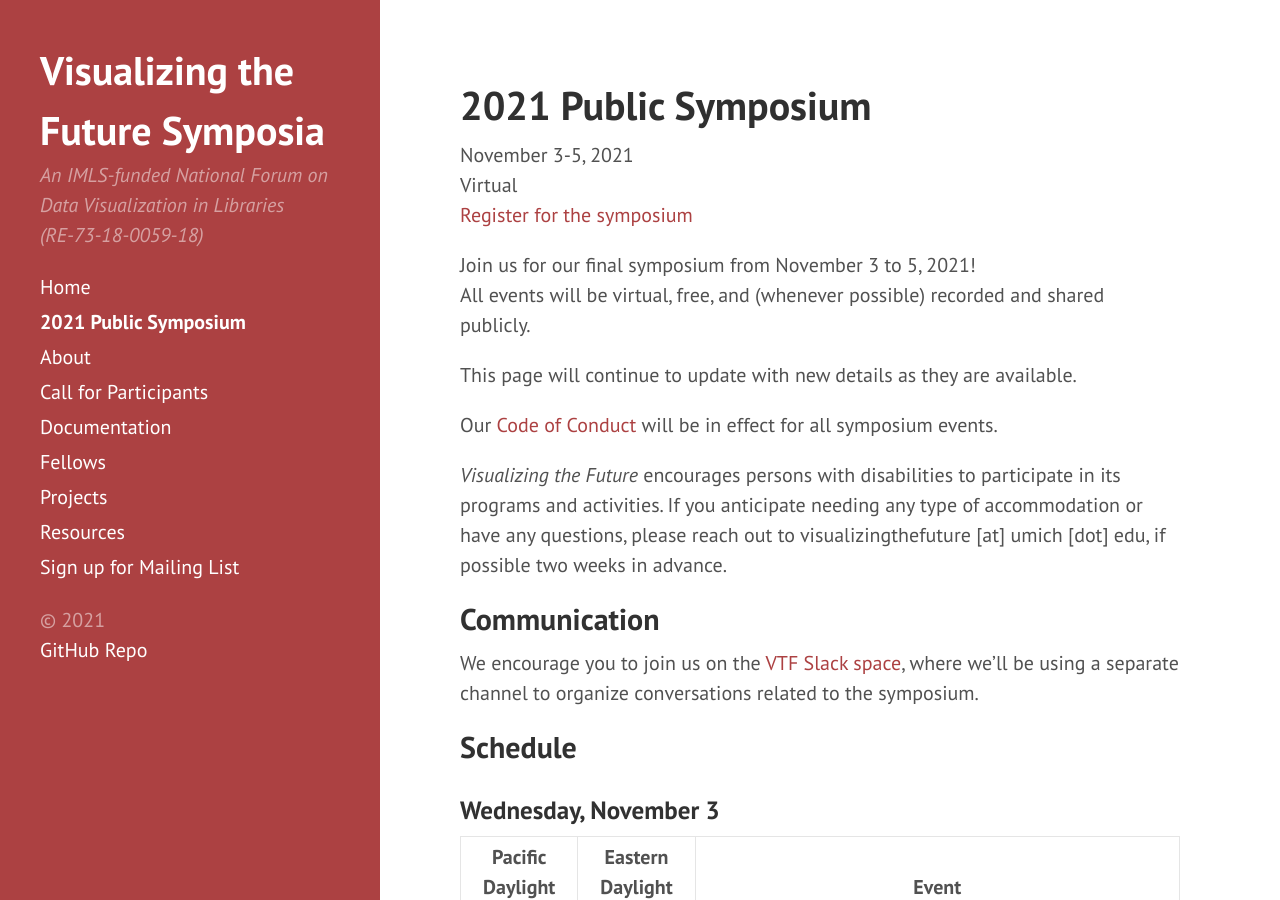
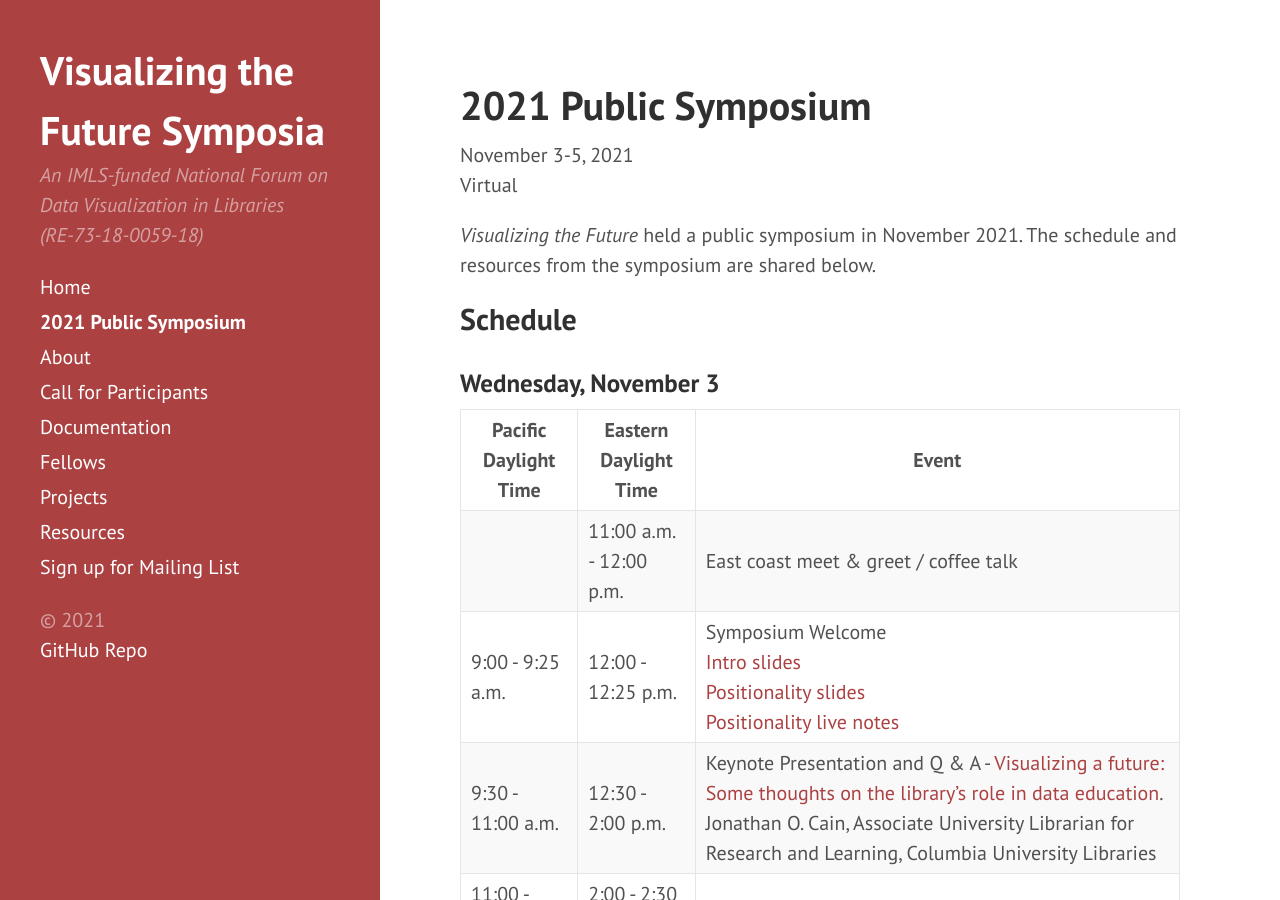
Before and after one commit to visualizingthefuture/visualizingthefuture.github.io, a Jekyll site: the page built from symposium.md, in a window 1280 px wide and 900 px high. Built offline with Jekyll 4.4.1, drawn with Linux system fonts in a browser that asks for light colours.

Commit message:
additional formatting, removing registration info

```diff
--- a/symposium.md
+++ b/symposium.md
@@ -5,20 +5,8 @@ title: 2021 Public Symposium
 
 November 3-5, 2021
 Virtual
-[Register for the symposium](https://duke.zoom.us/meeting/register/tJIucOiupj4uE9brEQ94y1qOmJedEunS1YuE)
 
-Join us for our final symposium from November 3 to 5, 2021!
-All events will be virtual, free, and (whenever possible) recorded and shared publicly.
-
-This page will continue to update with new details as they are available.
-
-Our [Code of Conduct](code-of-conduct) will be in effect for all symposium events.
-
-*Visualizing the Future* encourages persons with disabilities to participate in its programs and activities. If you anticipate needing any type of accommodation or have any questions, please reach out to visualizingthefuture [at] umich [dot] edu, if possible two weeks in advance.
-
-## Communication
-
-We encourage you to join us on the [VTF Slack space](https://vizandtell.slack.com/join/shared_invite/zt-letq8v1e-tiEJ_jUyCFJLGiZBGrjziA), where we'll be using a separate channel to organize conversations related to the symposium.
+*Visualizing the Future* held a public symposium in November 2021. The schedule and resources from the symposium are shared below.
 
 ## Schedule
 
@@ -51,4 +39,4 @@ We encourage you to join us on the [VTF Slack space](https://vizandtell.slack.co
 
 | Pacific Daylight Time | Eastern Daylight Time | Event |
 | ----- | ----- | ----- |
-| 10:00 a.m. - 2:00 p.m. | 1:00 - 5:00 p.m. | Workshop: [Beyond the tools: Pedagogy for critical data visualization instruction](workshop) (separate registration required) [Workshop resources](https://bit.ly/Beyondtools)|
+| 10:00 a.m. - 2:00 p.m. | 1:00 - 5:00 p.m. | Workshop: [Beyond the tools: Pedagogy for critical data visualization instruction](workshop) (separate registration required)<br />[Workshop resources](https://bit.ly/Beyondtools)|
```
